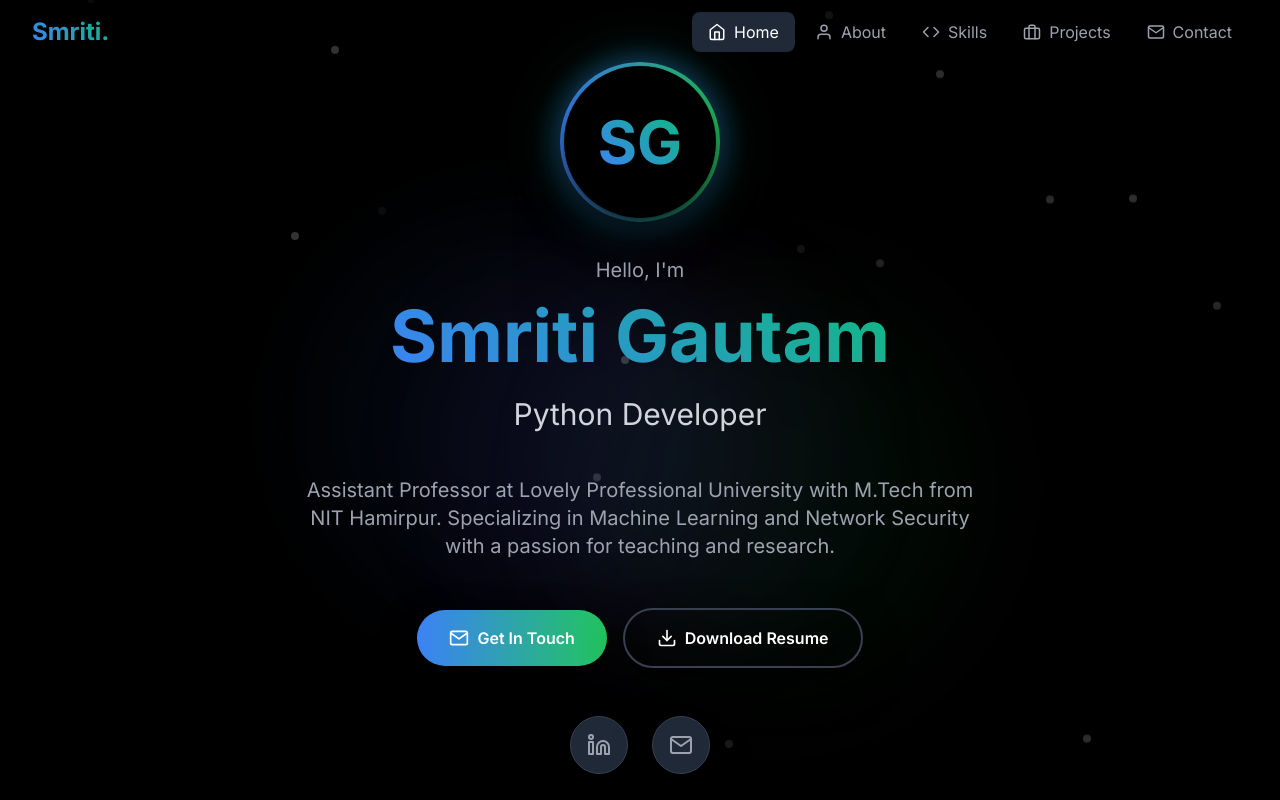
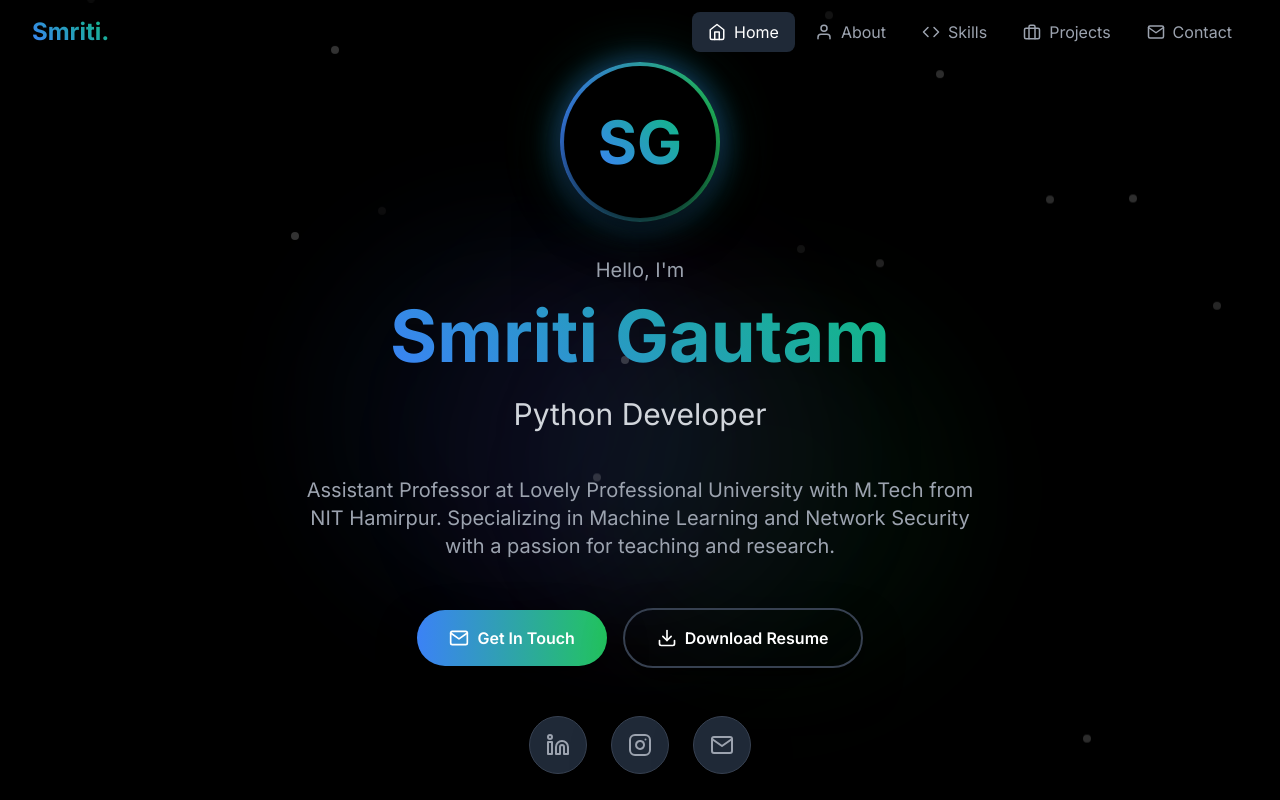
Before and after one commit to ashish9753/Smriti-Gautam-Portfolio, a React (Vite) app: page / in a window 1280 px wide. Shown: the top 800 px of the page. Built offline with nearby package versions, Linux system fonts and the light colour scheme.

Commit message:
Add Instagram social link with logo to Hero and Footer sections

```diff
--- a/src/components/Footer.jsx
+++ b/src/components/Footer.jsx
@@ -1,6 +1,6 @@
 import React from 'react';
 import { motion } from 'framer-motion';
-import { FiHeart, FiLinkedin, FiMail, FiArrowUp } from 'react-icons/fi';
+import { FiHeart, FiLinkedin, FiMail, FiArrowUp, FiInstagram } from 'react-icons/fi';
 
 const Footer = () => {
   const currentYear = new Date().getFullYear();
@@ -14,6 +14,7 @@ const Footer = () => {
 
   const socialLinks = [
     { icon: FiLinkedin, href: 'https://www.linkedin.com/in/smriti-gautam-94a8061aa/', label: 'LinkedIn' },
+    { icon: FiInstagram, href: 'https://www.instagram.com/smritigautam3110/', label: 'Instagram' },
     { icon: FiMail, href: 'mailto:smritigautam3110@gmail.com', label: 'Email' }
   ];
 
--- a/src/components/Hero.jsx
+++ b/src/components/Hero.jsx
@@ -1,6 +1,6 @@
 import React, { useEffect, useState } from 'react';
 import { motion } from 'framer-motion';
-import { FiGithub, FiLinkedin, FiMail, FiDownload, FiArrowDown } from 'react-icons/fi';
+import { FiGithub, FiLinkedin, FiMail, FiDownload, FiArrowDown, FiInstagram } from 'react-icons/fi';
 
 const Hero = () => {
   const [currentRole, setCurrentRole] = useState(0);
@@ -45,6 +45,7 @@ const Hero = () => {
 
   const socialLinks = [
     { icon: FiLinkedin, href: 'https://www.linkedin.com/in/smriti-gautam-94a8061aa/', label: 'LinkedIn' },
+    { icon: FiInstagram, href: 'https://www.instagram.com/smritigautam3110/', label: 'Instagram' },
     { icon: FiMail, href: 'mailto:smritigautam3110@gmail.com', label: 'Email' }
   ];
 
```
